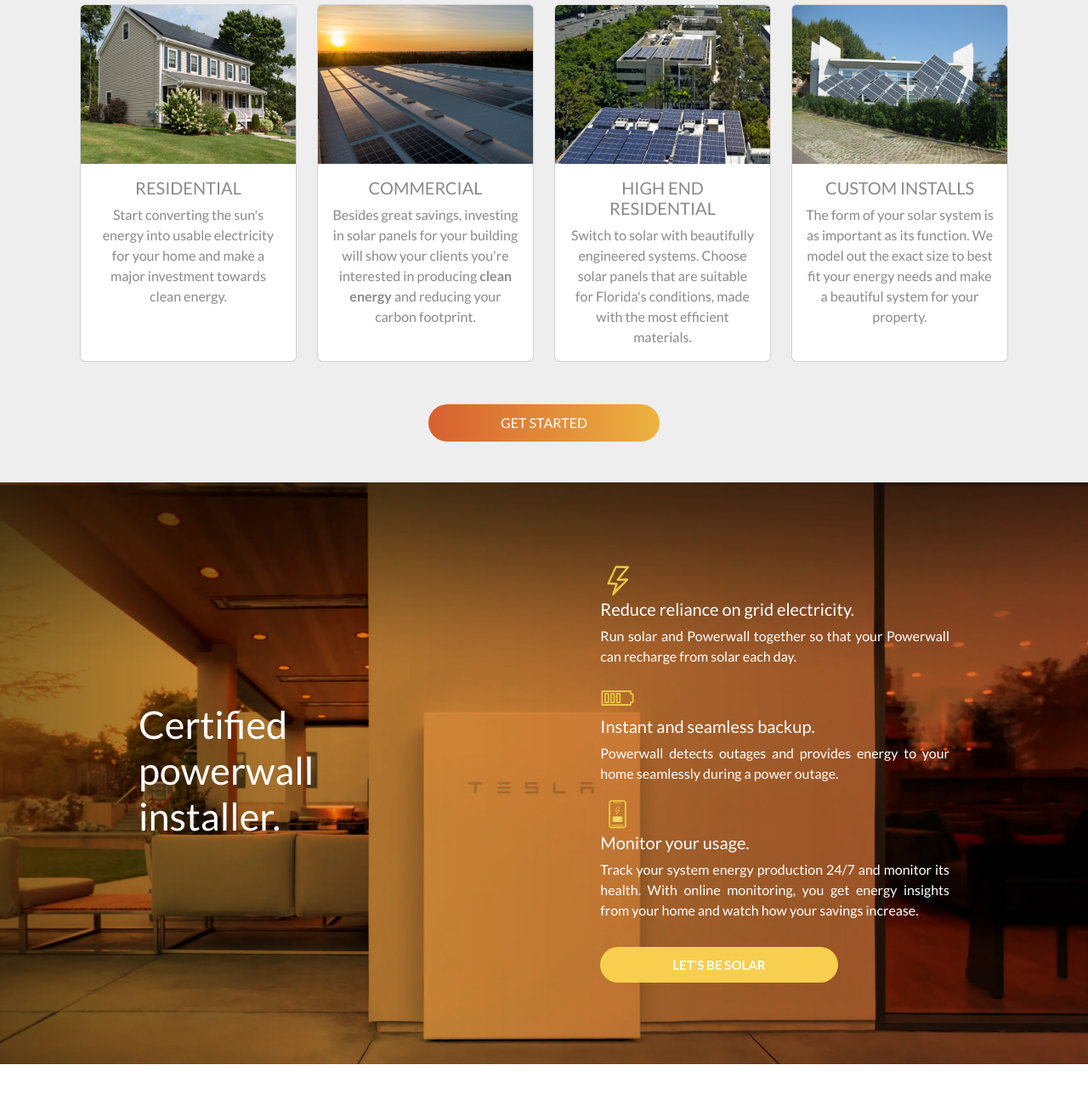
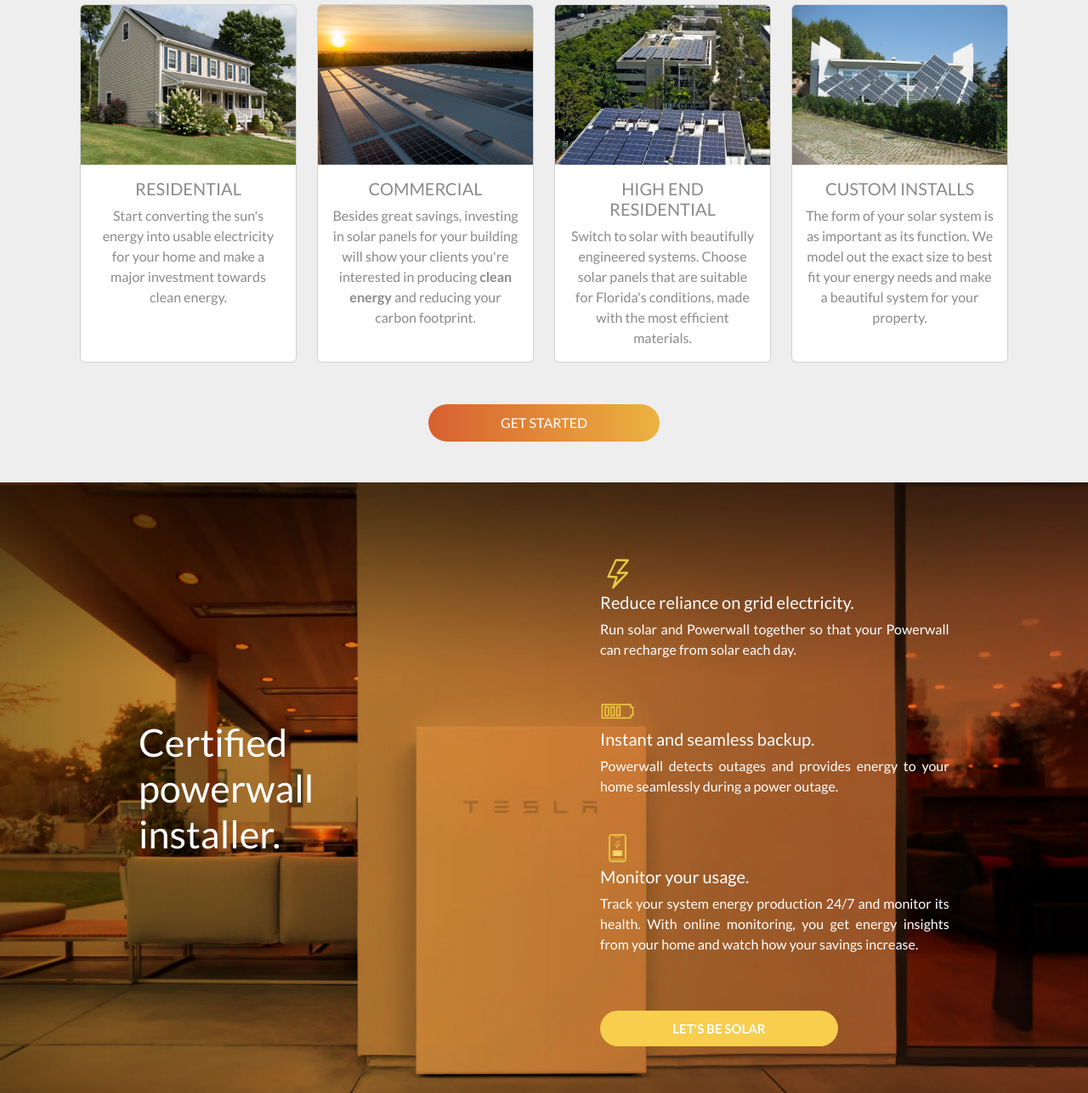
Before and after one commit to redboxpilot/bSolar, a plain HTML site: page index.html in a window 1280 px wide. Shown: the part 1513-2800 px from the top of the page at 85% size. Drawn offline with nearby package versions, Linux system fonts and the light colour scheme.

Commit message:
Add files via upload

```diff
--- a/index.html
+++ b/index.html
@@ -84,14 +84,19 @@
         </div>
       </div>
     </nav>
+
+    <!-- Hero -->
+
     <section id="hero-background">
       <div class="container" id="hero-text">
-        <h2>Make the right choice.</h2>
+        <h1>Make the right choice.</h1>
         <a href="#contact-us">
           <button type="button" class="button">GET SOLAR</button></a
         >
       </div>
     </section>
+
+    <!-- Benefits - NavList -->
 
     <section class="col-md-12" id="benefits">
       <div class="container col-md-10">
@@ -327,13 +332,15 @@
       </div>
     </section>
 
+    <!-- Solar Systems - Cards -->
+
     <section id="systems">
       <div class="container">
         <h2>Choose your <span>solar system.</span></h2>
 
         <div class="container" id="cards">
           <div class="row row-cols-1 row-cols-md-4 g-4">
-            <div class="col">
+            <div class="col" id="card-1">
               <div class="card h-100">
                 <img
                   src="images/residential.png"
@@ -350,7 +357,7 @@
                 </div>
               </div>
             </div>
-            <div class="col">
+            <div class="col" id="card-2">
               <div class="card h-100">
                 <img
                   src="images/commercial.png"
@@ -368,7 +375,7 @@
                 </div>
               </div>
             </div>
-            <div class="col">
+            <div class="col" id="card-3">
               <div class="card h-100">
                 <img src="images/highEnd.png" class="card-img-top" alt="..." />
                 <div class="card-body">
@@ -381,7 +388,7 @@
                 </div>
               </div>
             </div>
-            <div class="col">
+            <div class="col" id="card-4">
               <div class="card h-100">
                 <img src="images/custom.png" class="card-img-top" alt="..." />
                 <div class="card-body">
@@ -402,12 +409,14 @@
       </div>
     </section>
 
+    <!-- Certified -->
+
     <section id="certified">
       <div class="container-flex">
         <div class="row">
           <div class="col-md-2"><h2>Certified powerwall installer.</h2></div>
           <div class="col-md-4">
-            <div class="properties">
+            <div class="properties fadingEffect" id="property-1">
               <img src="icons/Icono 5-08.svg" alt="" width="10%" />
               <h5>Reduce reliance on grid electricity.</h5>
               <p>
@@ -415,7 +424,7 @@
                 recharge from solar each day.
               </p>
             </div>
-            <div class="properties">
+            <div class="properties" id="property-2">
               <img src="icons/Icono 6-09.svg" alt="" width="10%" />
               <h5>Instant and seamless backup.</h5>
               <p>
@@ -423,7 +432,7 @@
                 seamlessly during a power outage.
               </p>
             </div>
-            <div class="properties">
+            <div class="properties" id="property-3">
               <img src="icons/monitorUsage.svg" alt="" width="10%" />
               <h5>Monitor your usage.</h5>
               <p>
--- a/style.css
+++ b/style.css
@@ -24,10 +24,11 @@ a {
   text-align: center;
 }
 
-#hero-text h2 {
+#hero-text h1 {
   padding: 275px 0px 10px 0px;
-  font-size: 45px;
+  font-size: 50px;
   color: #fff;
+  font-weight: 600;
 }
 
 .navbar {
@@ -37,12 +38,12 @@ a {
 
 #navbar-logo {
   transform: scale(1) perspective(1px);
-  transition: 0.9s ease-in-out;
+  transition: 0.6s ease-in-out;
 }
 
 #navbar-logo:hover {
   transform: scale(1.1) perspective(1px);
-  transition: 0.9s ease-in-out;
+  transition: 0.6s ease-in-out;
 }
 
 .button {
@@ -53,7 +54,7 @@ a {
   border-radius: 50px;
   background: linear-gradient(to right, #d76031 0%, #ecb340 100%);
   transform: scale(1) perspective(1px);
-  transition: 0.9s ease-in-out;
+  transition: 0.6s ease-in-out;
   font-family: "Lato", sans-serif;
 }
 
@@ -63,7 +64,7 @@ a {
   transition: 0.7s ease;
   border: 2px solid #d76031; */
   transform: scale(1.1) perspective(1px);
-  transition: 0.9s ease-in-out;
+  transition: 0.6s ease-in-out;
 }
 
 .nav-pills .nav-link {
@@ -137,12 +138,28 @@ a {
   padding-bottom: 30px;
 }
 
+#card-1,
+#card-2,
+#card-3,
+#card-4 {
+  transform: scale(1) perspective(1px);
+  transition: 0.6s ease-in-out;
+}
+
+#card-1:hover,
+#card-2:hover,
+#card-3:hover,
+#card-4:hover {
+  transform: scale(1.05) perspective(1px);
+  transition: 0.6s ease-in-out;
+}
+
 #systems span {
   color: #ecb340;
 }
 #certified {
   display: flex;
-  padding: 6em 0em;
+  padding: 4em 0em;
   background-image: url(images/certifiedTesla.jpeg);
   background-position: center;
   background-size: cover;
@@ -165,8 +182,23 @@ a {
   text-align: justify;
 }
 
+#property-1,
+#property-2,
+#property-3 {
+  padding-top: 1.5em;
+  transform: scale(1) perspective(1px);
+  transition: 0.6s ease-in-out;
+}
+
+#property-1:hover,
+#property-2:hover,
+#property-3:hover {
+  transform: scale(1.03) perspective(1px);
+  transition: 0.6s ease-in-out;
+}
+
 #certified-button {
-  margin-top: 15px;
+  margin-top: 50px;
   padding: 10px 85px;
   background-color: #f7ce4d;
   border: none;
```
